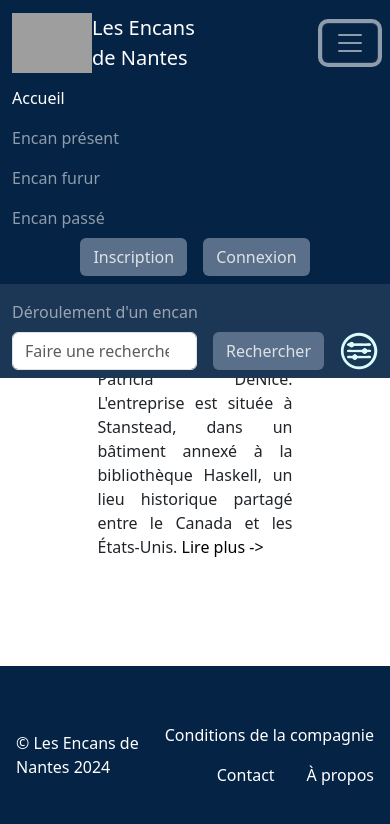
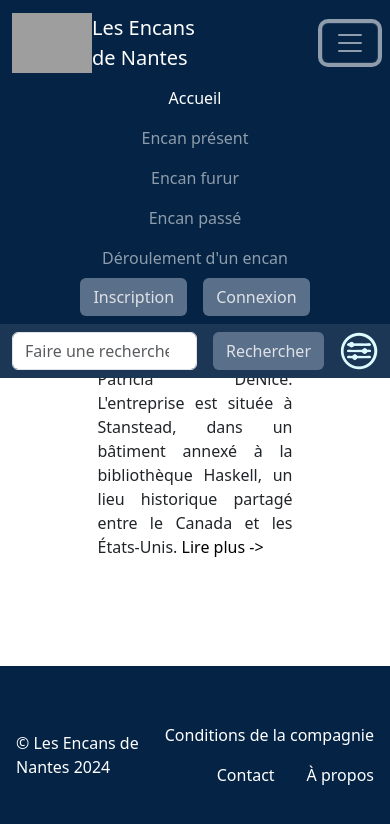
Before and after one commit to StephaneNkengue/Projet_integration, a Vue app in the folder gamma2024.client/: page / in a window 390 px wide. Both pictures are taken after a click on the button "Toggle navigation". Shown: the top 824 px of the page. Built offline with nearby package versions, Linux system fonts and the light colour scheme; grey boxes are pictures that could not be loaded.

Commit message:
Modification de l'affichage du NavBar sur mobile

```diff
--- a/gamma2024.client/src/components/views/BarreDeNavigation.vue
+++ b/gamma2024.client/src/components/views/BarreDeNavigation.vue
@@ -24,7 +24,7 @@
                     </button>
 
                     <div class="collapse navbar-collapse justify-content-between" id="navbarSupportedContent">
-                        <ul class="navbar-nav">
+                        <ul class="navbar-nav text-center">
 
                             <li class="nav-item">
                                 <router-link to="/" class="text-decoration-none">
@@ -57,6 +57,13 @@
                                     </a>
                                 </router-link>
                             </li>
+                            <li class="nav-item d-md-none">
+                                <router-link to="/" class="text-decoration-none">
+                                    <a class="nav-link">
+                                        Déroulement d'un encan
+                                    </a>
+                                </router-link>
+                            </li>
 
                         </ul>
 
@@ -73,8 +80,8 @@
             </nav>
 
             <nav class="navbar navbar-expand-md bleuMarinSecondaireFond" data-bs-theme="dark">
-                <div class="container-fluid">
-                    <ul class="navbar-nav">
+                <div class="container-fluid justify-content-center justify-content-md-between">
+                    <ul class="navbar-nav d-none d-md-block">
                         <li class="nav-item">
                             <router-link to="/" class="text-decoration-none">
                                 <a class="nav-link">
```
